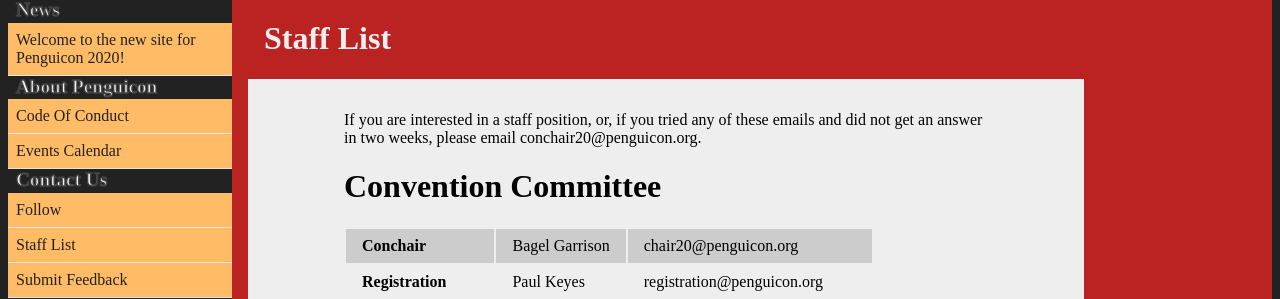
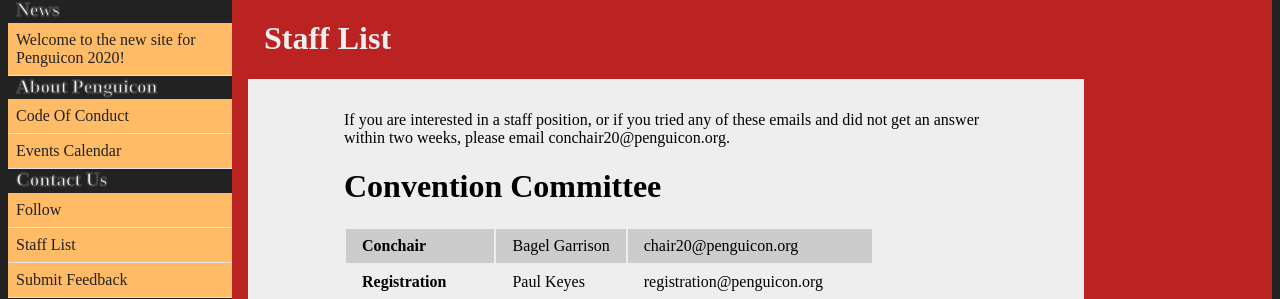
Before and after one commit to penguicon/penguiconwebsite, a Jekyll site: the page built from staff-list.md, in a window 1280 px wide and 1400 px high. Shown: the part 142-441 px from the top of the window. Built offline with Jekyll 4.4.1, drawn with Linux system fonts in a browser that asks for light colours; some of the changed text lies outside the part shown.

Commit message:
Update from Forestry.io Penguicon Website updated staff-list.md

```diff
--- a/staff-list.md
+++ b/staff-list.md
@@ -1,11 +1,11 @@
 ---
 layout: page
 title: Staff List
-permalink: /staff-list/
+permalink: "/staff-list/"
 category: Contact Us
+
 ---
-
-If you are interested in a staff position, or,  if you tried any of these emails and did not get an answer in two weeks, please email conchair20@penguicon.org.
+If you are interested in a staff position, or if you tried any of these emails and did not get an answer within two weeks, please email conchair20@penguicon.org.
 
 # Convention Committee
 
@@ -43,13 +43,13 @@
 
 Penguicon is run by a Convention Committee for one year at a time, but also has a multi-year governing body, the Board of Directors. The Board makes decisions for future years of Penguicon, but does so only when unavoidable, in order to leave the Convention Committee with as much control of their weekend as possible. Multi-year decisions include:
 
-- Select each year’s Convention Chair.
-- Approve the Convention Chair’s budget proposal.
-- Keep the bank account.
-- Pay taxes.
-- Set down the [eight minimum rules]({{"/code-of-conduct/#the-permanent-minimum-rules" | absolute_url }}) that each year’s Convention Committee expands on.
-- Collect private reports of isolated misconduct, to detect multi-year patterns of misconduct from any individual which may need to be addressed outside the convention weekend.
-- Provide information technology infrastructure.
+* Select each year’s Convention Chair.
+* Approve the Convention Chair’s budget proposal.
+* Keep the bank account.
+* Pay taxes.
+* Set down the \[eight minimum rules\]({{"/code-of-conduct/#the-permanent-minimum-rules" | absolute_url }}) that each year’s Convention Committee expands on.
+* Collect private reports of isolated misconduct, to detect multi-year patterns of misconduct from any individual which may need to be addressed outside the convention weekend.
+* Provide information technology infrastructure.
 
 The Board usually meets at Penguicon, but also meets four times a year at the headquarters in Farmington. Meetings are open to the public. You may email the Board Of Directors at: board@penguicon.org
 
```
